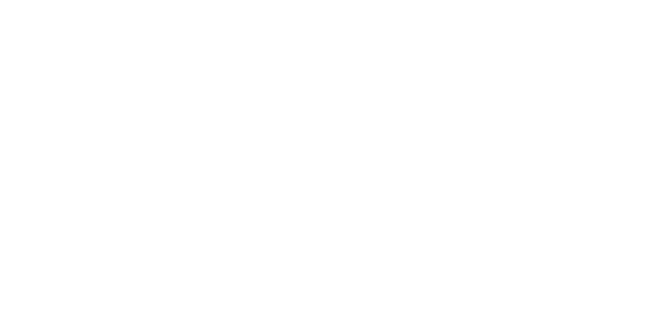
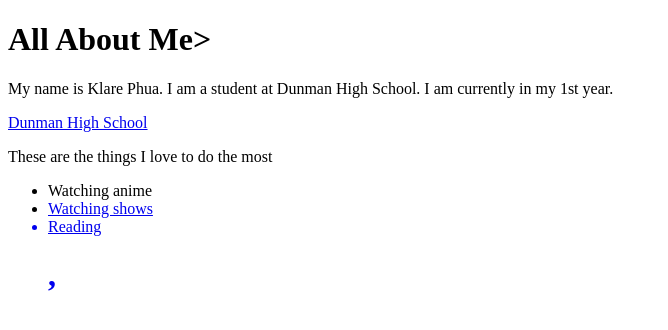
Before and after one commit to dhs17y1dklarephuayingjie/dhs17y1dklarephuayingjie.github.io, a plain HTML site: page index.html in a window 1280 px wide. Shown: the whole page, without its empty margins (0-668 px from the left). Drawn offline with Linux system fonts and the light colour scheme.

Commit message:
Update index.html

```diff
--- a/index.html
+++ b/index.html
@@ -1,12 +1,20 @@
 <!DOCTYPE HTML>
 <html>
 <body>
-<head>
-<title>
+  <h1> All About Me></h1>
+  <title> This is my website</title>
 <p>
+  My name is Klare Phua. I am a student at Dunman High School. I am currently in my 1st year. </p>
 <link>
-<a href…>
+  <a href="www.dhs.sg"> Dunman High School </a>
+  <p> These are the things I love to do the most</p>
 <ul>
-<li>
+<li> Watching anime
+  <a href="http://kissanime.ru/">
+    <li> Watching shows </li>
+   <a href="http://kissasian.com/">
+     <li> Reading </li>
+    <a href="https://www.wattpad.com/>
+             </ul>
 <img src>
 <h1>, <h2>
```
